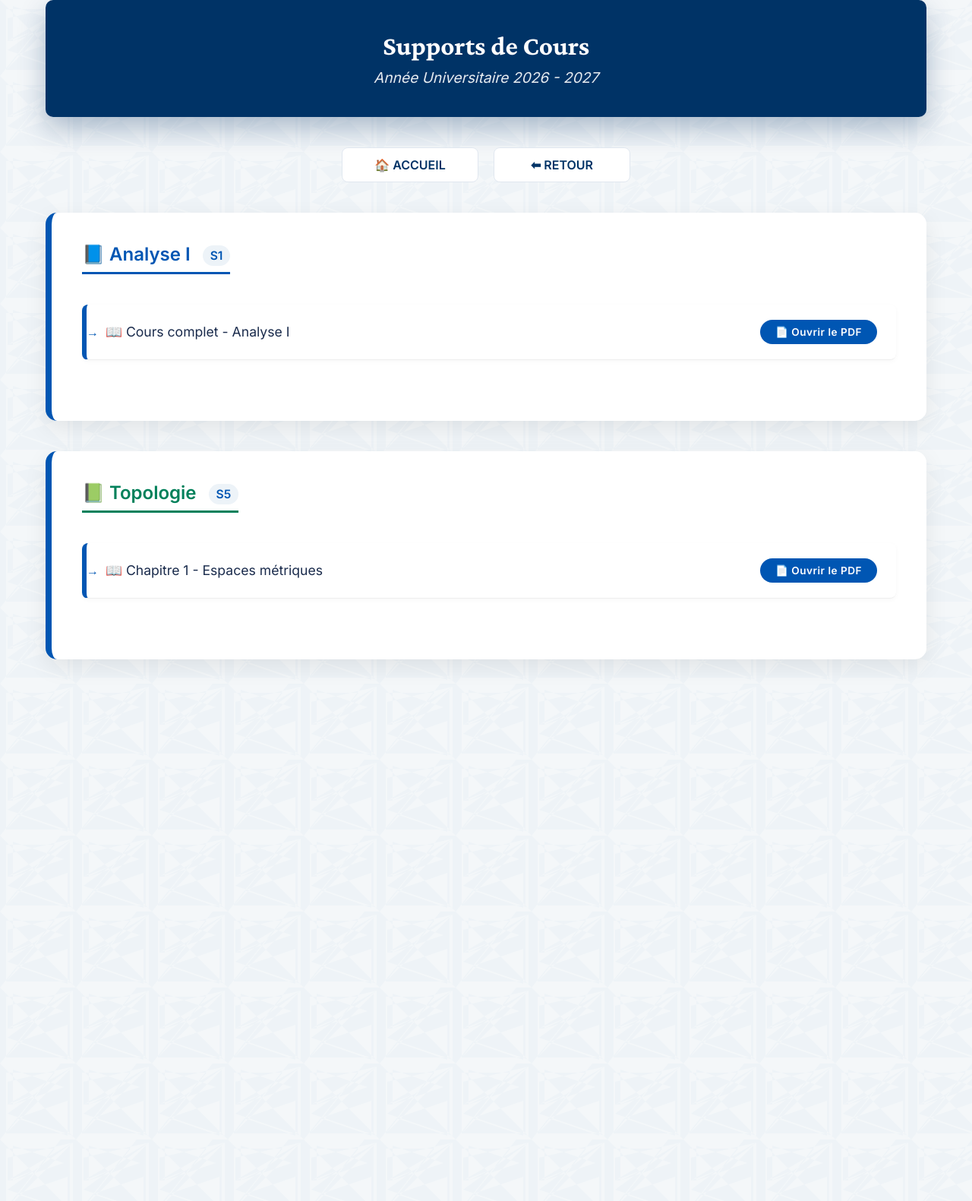
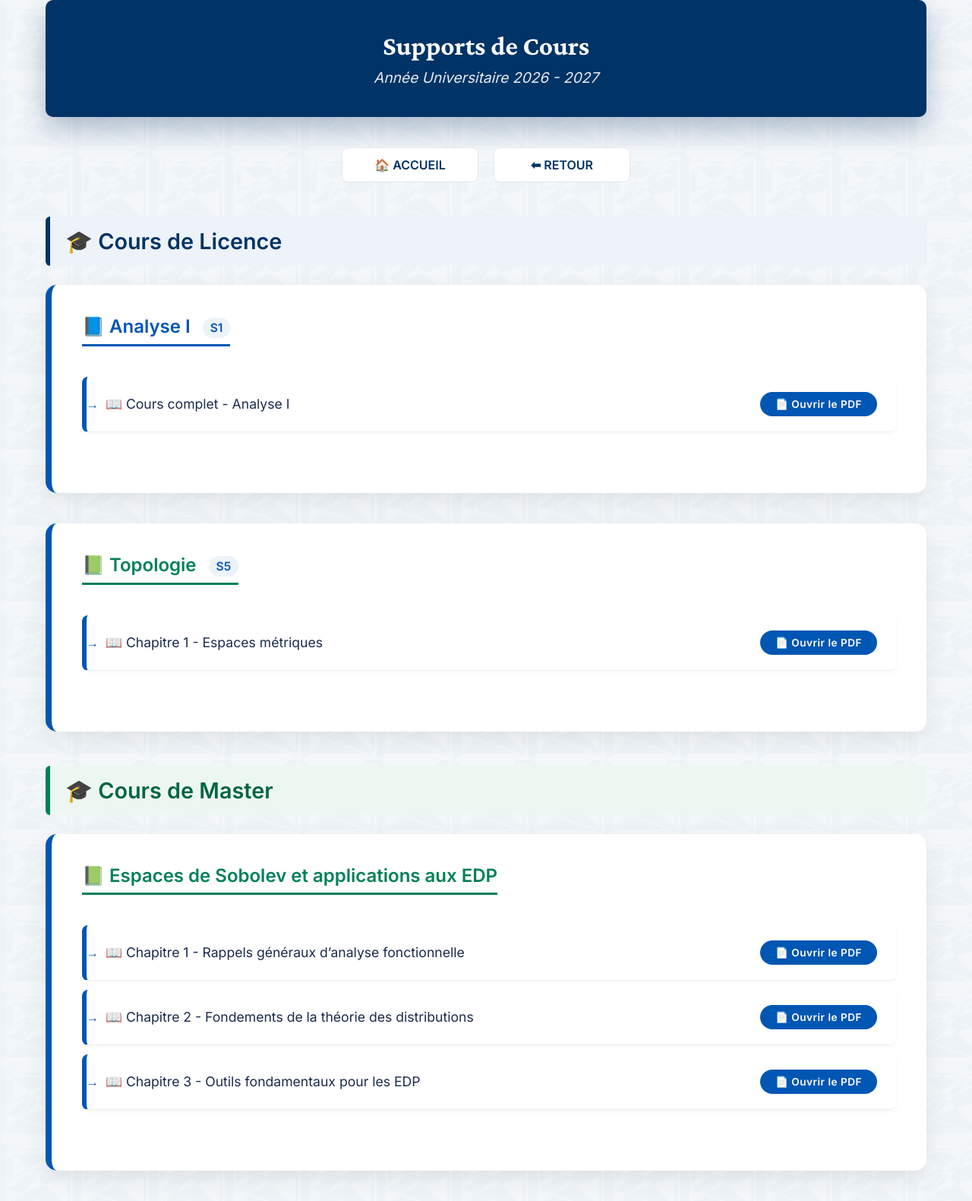
Before and after one commit to mahmoudmath/mahmoudmath.github.io, a Jekyll site: the page cours-26-27.html, which Jekyll copies as it is, in a window 1280 px wide. Shown: the whole page at 76% size. Built offline with Jekyll 4.4.1, drawn with Linux system fonts in a browser that asks for light colours; before the commit the page ends 900 px from its top, so only the background shows below that.

Commit message:
Update cours-26-27.html

```diff
--- a/cours-26-27.html
+++ b/cours-26-27.html
@@ -62,6 +62,23 @@
         background: #f0f7ff;
         border-color: #003366;
         transform: translateY(-2px);
+    }
+
+    .course-level-title {
+        font-size: 1.8rem;
+        font-weight: 700;
+        margin: 45px 0 25px;
+        padding: 15px 20px;
+        border-left: 6px solid #003366;
+        border-radius: 6px;
+        background: #edf3f8;
+        color: #003366;
+    }
+
+    .master-title {
+        border-left-color: #00805a;
+        background: #edf7f2;
+        color: #006644;
     }
 
     h3 {
@@ -156,6 +173,10 @@
         h3 {
             font-size: 1.3rem;
         }
+
+        .course-level-title {
+            font-size: 1.5rem;
+        }
     }
     </style>
 </head>
@@ -183,6 +204,15 @@
             <a href="index.html" class="nav-card">🏠 ACCUEIL</a>
             <a href="choix-annee-cours.html" class="nav-card">⬅ RETOUR</a>
         </nav>
+
+        <!-- ====================================== -->
+        <!--             COURS DE LICENCE           -->
+        <!-- ====================================== -->
+
+        <section data-aos="fade-up">
+            <h2 class="course-level-title">
+                🎓 Cours de Licence
+            </h2>
 
             <!-- ANALYSE I -->
             <section class="presentation" data-aos="fade-up">
@@ -217,6 +247,47 @@
                     <!-- Ajouter les prochains chapitres ici -->
                 </ul>
             </section>
+        </section>
+
+        <!-- ====================================== -->
+        <!--              COURS DE MASTER           -->
+        <!-- ====================================== -->
+
+        <section data-aos="fade-up">
+            <h2 class="course-level-title master-title">
+                🎓 Cours de Master
+            </h2>
+
+            <!-- ESPACES DE SOBOLEV -->
+            <section class="presentation" data-aos="fade-up">
+                <h3 style="color: #00805a; border-bottom: 3px solid #00805a;">
+                    📗 Espaces de Sobolev et applications aux EDP
+                </h3>
+
+                <ul class="resource-list">
+                    <li>
+                        <span>📖 Chapitre 1 - Rappels généraux d’analyse fonctionnelle</span>
+                        <a href="assets/pdf/chap1-sobolev.pdf" target="_blank">
+                            📄 Ouvrir le PDF
+                        </a>
+                    </li>
+
+                    <li>
+                        <span>📖 Chapitre 2 - Fondements de la théorie des distributions</span>
+                        <a href="assets/pdf/chap2-sobolev.pdf" target="_blank">
+                            📄 Ouvrir le PDF
+                        </a>
+                    </li>
+
+                    <li>
+                        <span>📖 Chapitre 3 - Outils fondamentaux pour les EDP</span>
+                        <a href="assets/pdf/chap3-sobolev.pdf" target="_blank">
+                            📄 Ouvrir le PDF
+                        </a>
+                    </li>
+                </ul>
+            </section>
+        </section>
 
     </div>
 
```
Lines whose indentation alone changed are shown as unchanged.
